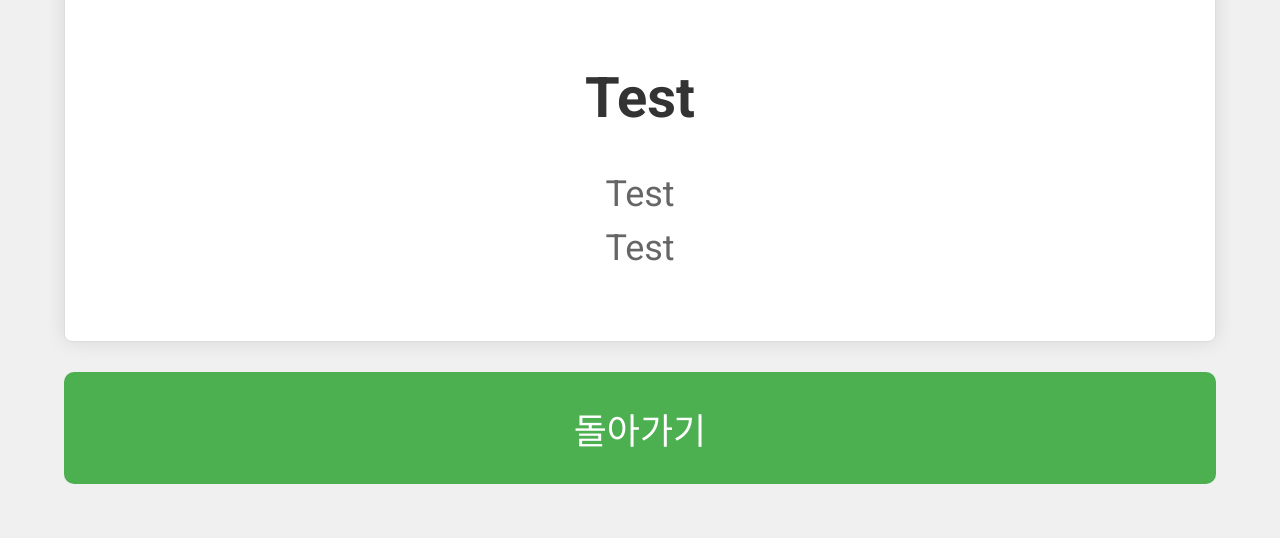
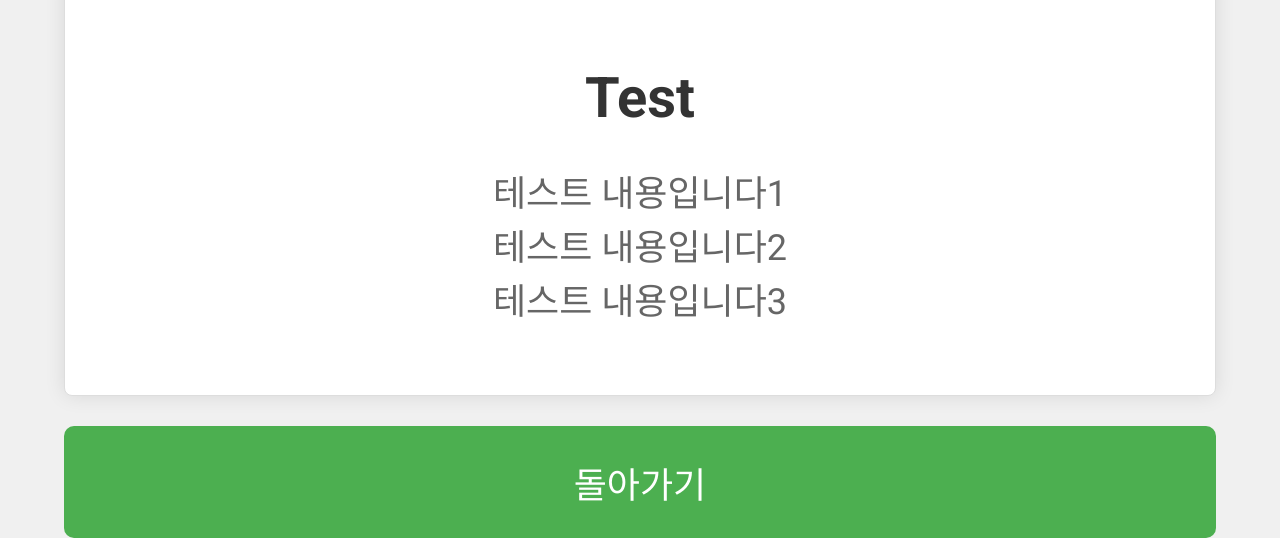
Before and after one commit to Inertia-h-j/Wswt, a website: page index.html in a window 1280 px wide. Shown: the part 368-906 px from the top of the page. Before the commit the page ends 852 px from the top, so only its background shows below. Drawn offline with Linux system fonts and the light colour scheme.

Commit message:
Update index.html

```diff
--- a/index.html
+++ b/index.html
@@ -97,7 +97,7 @@
 
     <div id="description">
         <h3>Test</h3>
-        <p id="descriptionText">Test<br>Test<br></p>
+        <p id="descriptionText">테스트 내용입니다1<br>테스트 내용입니다2<br>테스트 내용입니다3</p>
     </div>
 
     <button id="backButton" onclick="goToIndex()">돌아가기</button>
```
